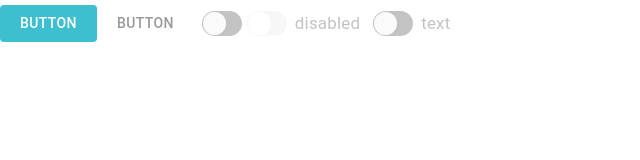
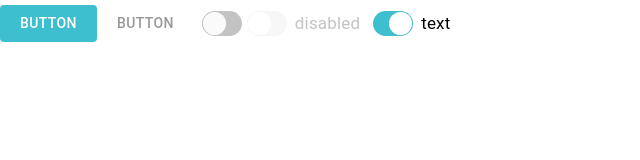
Before and after one commit to sergkulikovskyi/stuff-ui, a React (Create React App) app: page / in a window 1280 px wide. Shown: the top 160 px of the page, without its empty margins (0-640 px from the left). Built offline with nearby package versions, Linux system fonts and the light colour scheme.

Commit message:
finished switch

```diff
--- a/src/App.js
+++ b/src/App.js
@@ -7,9 +7,9 @@ function App() {
     <div>
       <STButton>Button</STButton>
       <STButton type="toggle">Button</STButton>
-      <STSwitch />
-      <STSwitch disabled label="disabled" />
-      <STSwitch label="text" />
+      <STSwitch checked={false} />
+      <STSwitch disabled label="disabled" checked={false} />
+      <STSwitch label="text" checked={true} />
     </div>
   );
 }
--- a/src/ui/core/button/index.js
+++ b/src/ui/core/button/index.js
@@ -1,4 +1,4 @@
-import React, { useState } from 'react';
+import React, { useState, useEffect } from 'react';
 import Button from '@material-ui/core/Button';
 import ToggleButton from '@material-ui/lab/ToggleButton';
 import './style.scss';
@@ -56,17 +56,35 @@ const STSelectableButton = withStyles((propsAll) => {
         backgroundColor: '#fff',
       },
     },
+    selected: {
+      '&$selected': {
+        boxShadow: '0 0 20px 0 rgba(0, 0, 0, 0.05)',
+        color: COLORS.TURQUOISE,
+        backgroundColor: '#fff',
+        '&:hover': {
+          backgroundColor: '#fff',
+        },
+      },
+    },
   };
-})(ToggleButton);
-
-const selectedStyle = {
-  boxShadow: '0 0 20px 0 rgba(0, 0, 0, 0.05)',
-  color: COLORS.TURQUOISE,
-  backgroundColor: '#fff',
-};
+})(({ classes, checked, ...props }) => {
+  return (
+    <ToggleButton
+      classes={{
+        root: classes.root,
+        selected: classes.selected,
+      }}
+      {...props}
+    />
+  );
+});
 
 const STButton = ({ color, icon, type, value = 'check', selected = false, disabled, onClick, children }) => {
-  const [stateSelected, setSelected] = useState(selected);
+  const [stateSelected, setSelected] = useState(false);
+  useEffect(() => {
+    setSelected(selected);
+  }, [selected]);
+
   const changeSelected = () => {
     setSelected(!stateSelected);
   };
@@ -75,11 +93,7 @@ const STButton = ({ color, icon, type, value = 'check', selected = false, disabl
     <>
       {!icon ? (
         isEqual('toggle', type) ? (
-          <STSelectableButton
-            onChange={changeSelected}
-            value={value}
-            selected={stateSelected}
-            style={selected ? selectedStyle : {}}>
+          <STSelectableButton onChange={changeSelected} value={value} selected={stateSelected}>
             {children}
           </STSelectableButton>
         ) : !color || isEqual('primary', color) ? (
--- a/src/ui/core/switch/index.js
+++ b/src/ui/core/switch/index.js
@@ -1,4 +1,4 @@
-import React, { useState } from 'react';
+import React, { useState, useEffect } from 'react';
 import Switch from '@material-ui/core/Switch';
 import FormControlLabel from '@material-ui/core/FormControlLabel';
 import { withStyles } from '@material-ui/core/styles';
@@ -92,19 +92,24 @@ const SimpleFormControlLabel = withStyles((theme) => ({
   );
 });
 
-const STSwitch = (props) => {
-  const [checked, setChecked] = useState(props.checked);
-  const handleChange = () => {
-    setChecked(!checked);
+const STSwitch = ({ checked, label, onChange = () => {}, disabled }) => {
+  const [stateChecked, setChecked] = useState(false);
+  useEffect(() => {
+    setChecked(checked);
+  }, [checked]);
+
+  const handleChange = (e) => {
+    setChecked(!stateChecked);
+    onChange(e, !stateChecked);
   };
-  return props.label ? (
+  return label ? (
     <SimpleFormControlLabel
-      control={<SimpleSwitch checked={checked} onChange={handleChange} {...props} />}
-      label={props.label}
-      checked={checked}
+      control={<SimpleSwitch checked={stateChecked} onChange={handleChange} disabled={disabled} />}
+      label={label}
+      checked={stateChecked}
     />
   ) : (
-    <SimpleSwitch checked={checked} onChange={handleChange} {...props} />
+    <SimpleSwitch checked={stateChecked} onChange={handleChange} disabled={disabled} />
   );
 };
 
```
Also changed, not shown: 1 other file (tests, documents, lock files or other folders).
